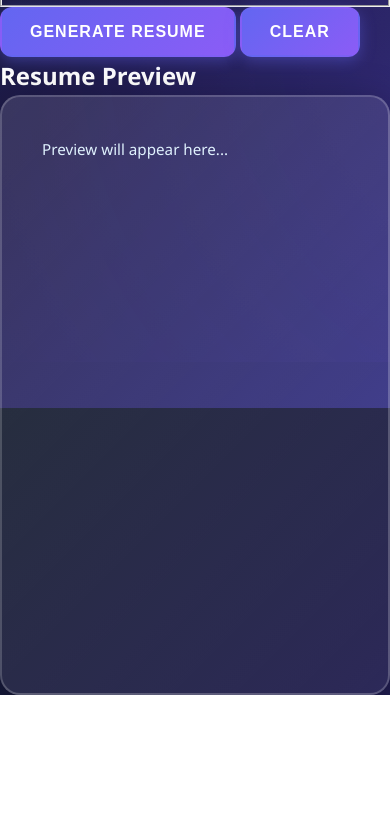
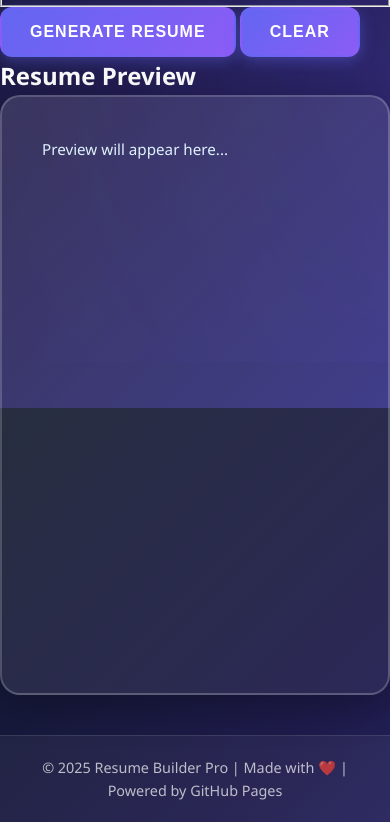
Before and after one commit to ethicalbytemaster/Resume-Builder-Pro, a plain HTML site: page index.html in a window 390 px wide. Shown: the part 1280-2102 px from the top of the page. Before the commit the page ends 1975 px from the top, so only its background shows below. Drawn offline with Linux system fonts and the light colour scheme.

Commit message:
ENHANCE: Add premium HTML meta tags, Google Fonts, footer & smooth animations
Added:
- Theme color meta tag for mobile browser customization
- Enhanced SEO description
- Google Fonts (Inter) for premium typography
- Beautiful footer with attribution
- DOMContentLoaded event for smooth animations

```diff
--- a/index.html
+++ b/index.html
@@ -3,6 +3,11 @@
 <head>
   <meta charset="UTF-8">
   <meta name="viewport" content="width=device-width, initial-scale=1.0">
+      <meta name="theme-color" content="#6366f1">
+    <meta name="description" content="Premium ATS-Optimized Resume Builder with 3D animations, real-time preview, and cloud storage">
+    <link rel="preconnect" href="https://fonts.googleapis.com">
+    <link rel="preconnect" href="https://fonts.gstatic.com" crossorigin>
+    <link href="https://fonts.googleapis.com/css2?family=Inter:wght@400;600;700;800&display=swap" rel="stylesheet">
   <title>Automated Resume Builder</title>
   <link rel="stylesheet" href="style.css">
 </head>
@@ -79,5 +84,19 @@
   <script src="app.js"></script>
   <script src="formHandler.js"></script>
   <script src="resumeGenerator.js"></script>
+
+<!-- Footer -->
+<footer style="text-align: center; padding: 20px; background: rgba(255,255,255,0.05); margin-top: 40px; border-top: 1px solid rgba(255,255,255,0.1);">
+  <p style="margin: 0; color: rgba(255,255,255,0.7); font-size: 0.9rem;">© 2025 Resume Builder Pro | Made with ❤️ | Powered by GitHub Pages</p>
+</footer>
+
+<!-- Smooth scroll enhancement -->
+<script>
+document.addEventListener('DOMContentLoaded', function() {
+  console.log('Resume Builder Pro - Premium Edition loaded');
+  // Add loading animation class
+  document.body.style.opacity = '1';
+});
+</script>
 </body>
 </html>
```
